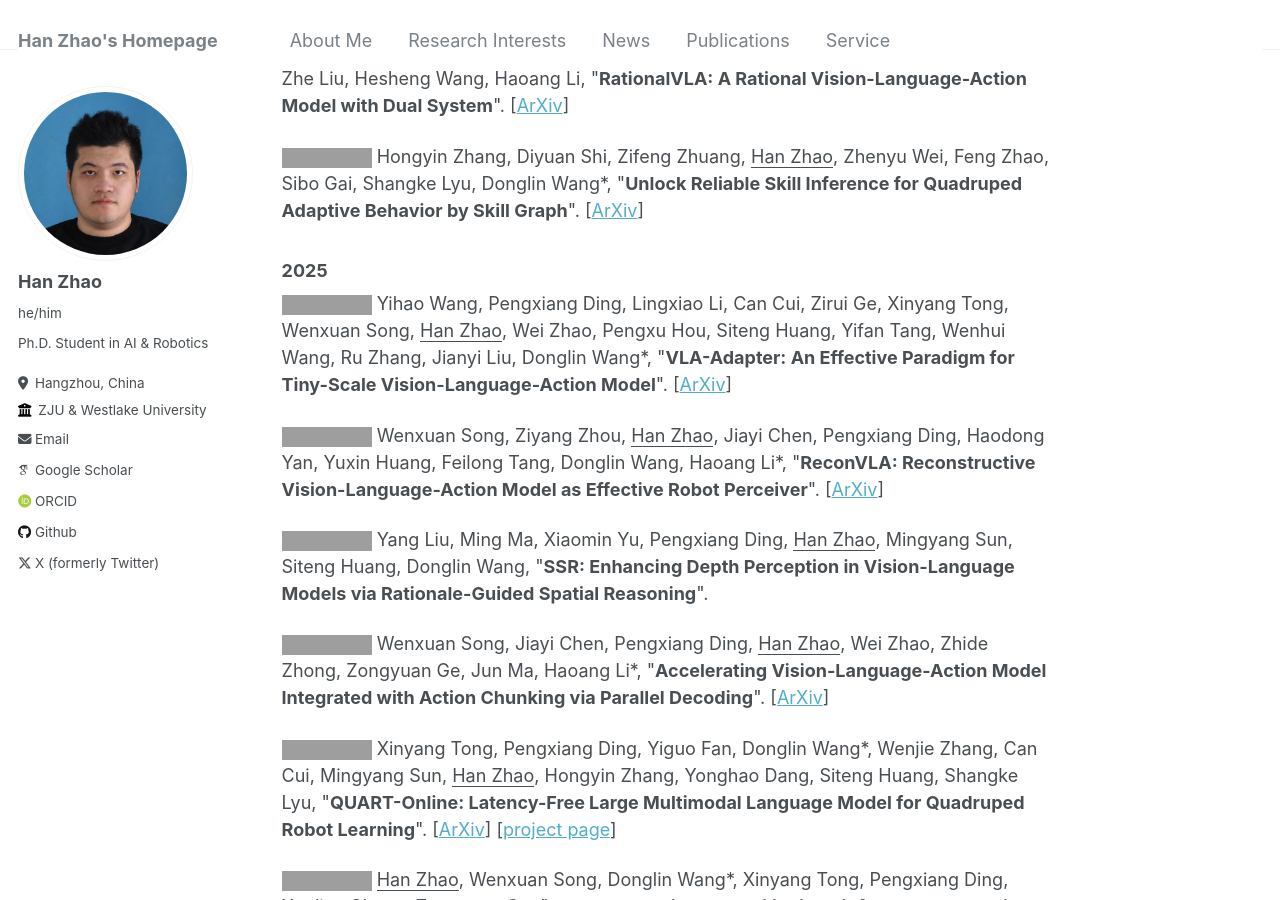
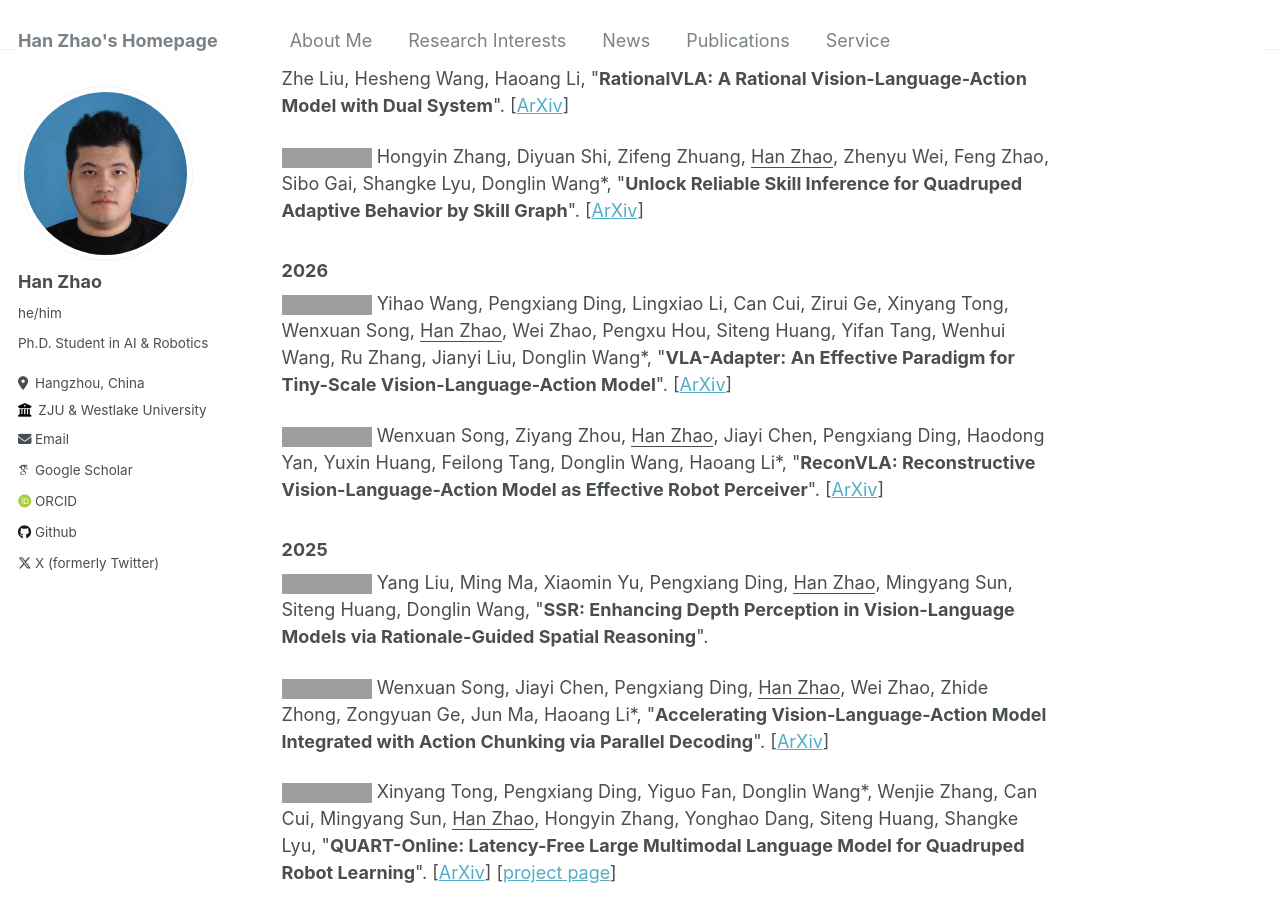
Before and after one commit to h-zhao1997/h-zhao1997.github.io, a Jekyll site: the page built from _pages/about.md, in a window 1280 px wide and 900 px high, scrolled down 1564 px, cut to the strip 0-900 px from the top of the window. Built offline with Jekyll 4.4.1, drawn with Linux system fonts in a browser that asks for light colours; some web fonts are replaced; grey boxes are pictures that could not be loaded.

Commit message:
Update about.md

```diff
--- a/_pages/about.md
+++ b/_pages/about.md
@@ -65,11 +65,12 @@ Specifically, I am interested in:
 
 <a href="https://arxiv.org/abs/2311.06015" target="_blank"><img src="https://img.shields.io/badge/arXiv-2311.06015-B31B1B?style=for-the-badge"></a> Hongyin Zhang, Diyuan Shi, Zifeng Zhuang, <u>Han Zhao</u>, Zhenyu Wei, Feng Zhao, Sibo Gai, Shangke Lyu, Donglin Wang\*, &quot;**Unlock Reliable Skill Inference for Quadruped Adaptive Behavior by Skill Graph**&quot;. [[ArXiv](https://arxiv.org/abs/2311.06015)]
 
-### 2025
+### 2026
 <a target="_blank"><img src="https://img.shields.io/badge/AAAI-2026-blue?style=for-the-badge"></a> Yihao Wang, Pengxiang Ding, Lingxiao Li, Can Cui, Zirui Ge, Xinyang Tong, Wenxuan Song, <u>Han Zhao</u>, Wei Zhao, Pengxu Hou, Siteng Huang, Yifan Tang, Wenhui Wang, Ru Zhang, Jianyi Liu, Donglin Wang\*, &quot;**VLA-Adapter: An Effective Paradigm for Tiny-Scale Vision-Language-Action Model**&quot;. [[ArXiv](https://arxiv.org/pdf/2509.09372.pdf)]
 
 <a target="_blank"><img src="https://img.shields.io/badge/AAAI-2026-blue?style=for-the-badge"></a> Wenxuan Song, Ziyang Zhou, <u>Han Zhao</u>, Jiayi Chen, Pengxiang Ding, Haodong Yan, Yuxin Huang, Feilong Tang, Donglin Wang, Haoang Li\*, &quot;**ReconVLA: Reconstructive Vision-Language-Action Model as Effective Robot Perceiver**&quot;. [[ArXiv](https://arxiv.org/pdf/2508.10333.pdf)]
 
+### 2025
 <a target="_blank"><img src="https://img.shields.io/badge/NIPS-2025-blue?style=for-the-badge"></a> Yang Liu, Ming Ma, Xiaomin Yu, Pengxiang Ding, <u>Han Zhao</u>, Mingyang Sun, Siteng Huang, Donglin Wang, &quot;**SSR: Enhancing Depth Perception in Vision-Language Models via Rationale-Guided Spatial Reasoning**&quot;.
 
 <a href="https://arxiv.org/abs/2503.02310" target="_blank"><img src="https://img.shields.io/badge/IROS-2025-blue?style=for-the-badge"></a> Wenxuan Song, Jiayi Chen, Pengxiang Ding, <u>Han Zhao</u>, Wei Zhao, Zhide Zhong, Zongyuan Ge, Jun Ma, Haoang Li\*, &quot;**Accelerating Vision-Language-Action Model Integrated with Action Chunking via Parallel Decoding**&quot;. [[ArXiv](https://arxiv.org/pdf/2503.02310.pdf)]
```
